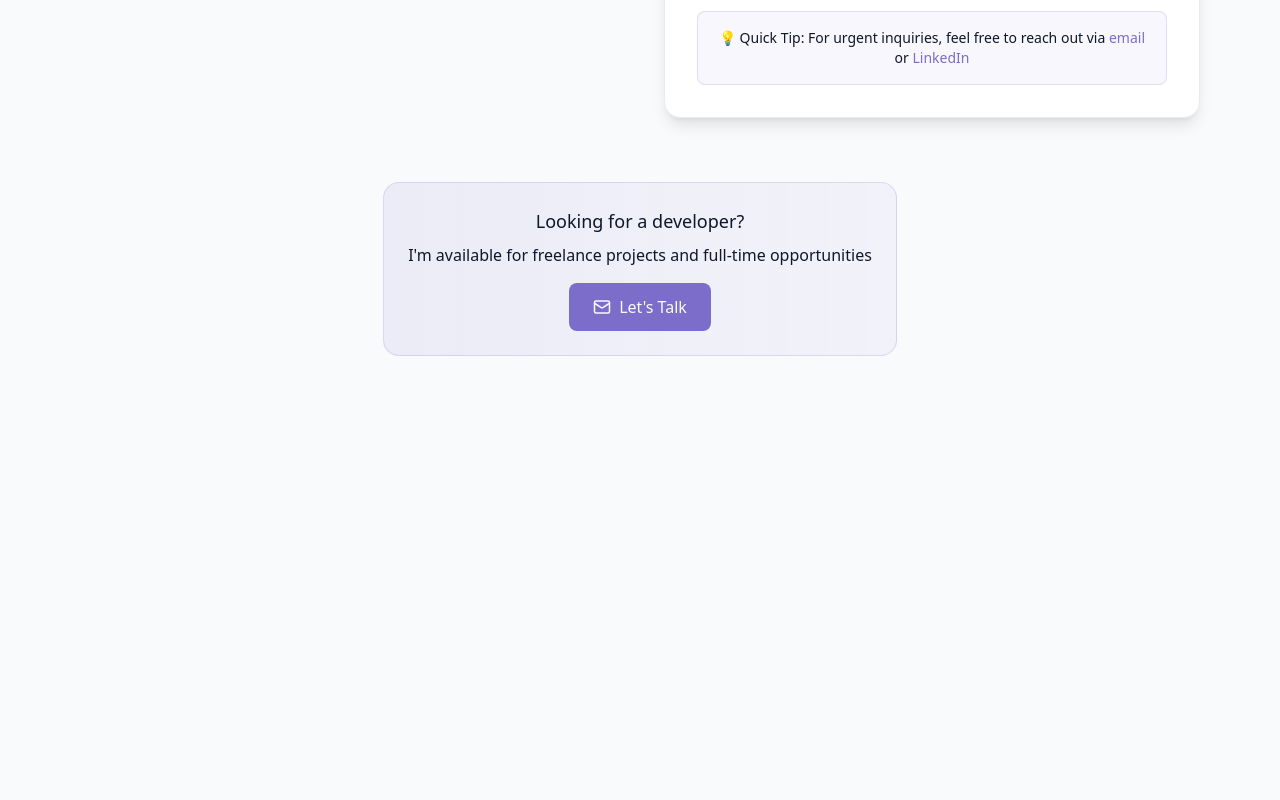
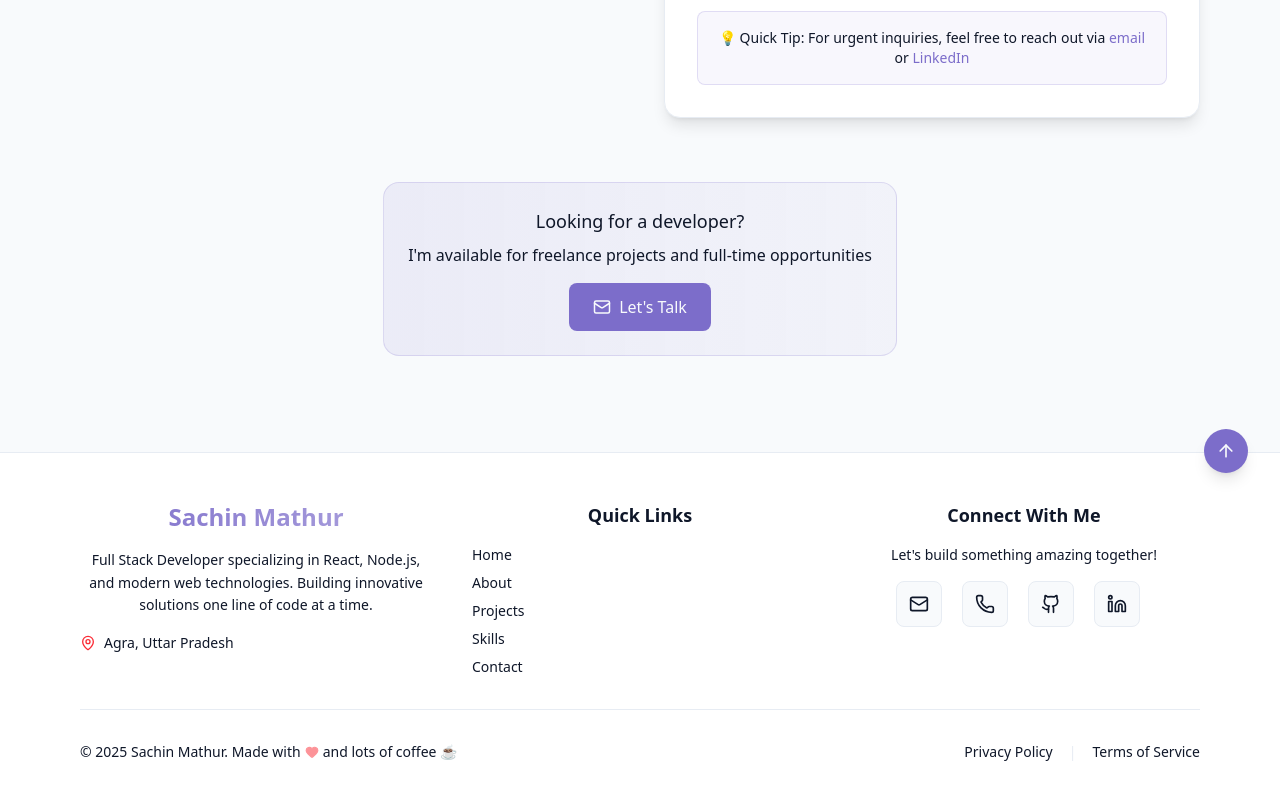
Before and after one commit to SachinM246/my_portfolio, a React (Vite) app: page / in a window 1280 px wide. Shown: the part 5792-6592 px from the top of the page. Before the commit the page ends 6244 px from the top, so only its background shows below. Built offline with nearby package versions, Linux system fonts and the light colour scheme.

Commit message:
Added Footer .

```diff
--- /dev/null
+++ b/src/components/Footer.jsx
@@ -0,0 +1,137 @@
+import { Mail, Phone, MapPin, Github, Linkedin, Heart, ArrowUp } from "lucide-react"
+
+const contactInfo = [
+    {
+        icon: Mail,
+        label: "Email",
+        href: "mailto:sachinmathur246@gmail.com",
+        color: "hover:text-blue-500"
+    },
+    {
+        icon: Phone,
+        label: "Phone",
+        href: "tel:+917060501310",
+        color: "hover:text-green-500"
+    },
+    {
+        icon: Github,
+        label: "GitHub",
+        href: "https://github.com/SachinM246",
+        color: "hover:text-purple-500"
+    },
+    {
+        icon: Linkedin,
+        label: "LinkedIn",
+        href: "https://www.linkedin.com/in/sachin-kumar-581337140/",
+        color: "hover:text-blue-600"
+    }
+]
+
+const quickLinks = [
+    { label: "Home", href: "#hero" },
+    { label: "About", href: "#about" },
+    { label: "Projects", href: "#projects" },
+    { label: "Skills", href: "#skills" },
+    { label: "Contact", href: "#contact" }
+]
+
+export const Footer = () => {
+    const scrollToTop = () => {
+        window.scrollTo({ top: 0, behavior: 'smooth' })
+    }
+
+    return (
+        <footer className="bg-card border-t border-border relative">
+            {/* Main Footer Content */}
+            <div className="container mx-auto max-w-6xl px-4 py-12">
+                <div className="grid grid-cols-1 md:grid-cols-3 gap-8 mb-8">
+                    {/* Brand Section */}
+                    <div className="space-y-4">
+                        <h3 className="text-2xl font-bold bg-gradient-to-r from-primary to-primary/60 bg-clip-text text-transparent">
+                            Sachin Mathur
+                        </h3>
+                        <p className="text-muted-foreground text-sm leading-relaxed">
+                            Full Stack Developer specializing in React, Node.js, and modern web technologies.
+                            Building innovative solutions one line of code at a time.
+                        </p>
+                        <div className="flex items-center gap-2 text-sm text-muted-foreground">
+                            <MapPin size={16} className="text-red-500" />
+                            <span>Agra, Uttar Pradesh</span>
+                        </div>
+                    </div>
+
+                    {/* Quick Links */}
+                    <div className="space-y-4">
+                        <h4 className="text-lg font-semibold text-foreground">Quick Links</h4>
+                        <ul className="space-y-2">
+                            {quickLinks.map((link, index) => (
+                                <li key={index}>
+                                    <a
+                                        href={link.href}
+                                        className="text-muted-foreground hover:text-primary transition-colors duration-300 text-sm flex items-center gap-2 group"
+                                    >
+                                        <span className="w-0 h-0.5 bg-primary group-hover:w-4 transition-all duration-300"></span>
+                                        {link.label}
+                                    </a>
+                                </li>
+                            ))}
+                        </ul>
+                    </div>
+
+                    {/* Connect Section */}
+                    <div className="space-y-4">
+                        <h4 className="text-lg font-semibold text-foreground">Connect With Me</h4>
+                        <p className="text-sm text-muted-foreground mb-4">
+                            Let's build something amazing together!
+                        </p>
+                        <div className="flex flex-wrap gap-5 ml-12">
+                            {contactInfo.map((item, index) => (
+                                <a
+                                    key={index}
+                                    href={item.href}
+                                    target={item.label === "Email" || item.label === "Phone" ? undefined : "_blank"}
+                                    rel={item.label === "Email" || item.label === "Phone" ? undefined : "noopener noreferrer"}
+                                    className={`p-3 bg-background border border-border rounded-lg ${item.color} transition-all duration-300 hover:border-primary/50 hover:-translate-y-1 hover:shadow-lg group`}
+                                    aria-label={item.label}
+                                >
+                                    <item.icon size={20} className="transition-transform group-hover:scale-110" />
+                                </a>
+                            ))}
+                        </div>
+                    </div>
+                </div>
+
+                {/* Divider */}
+                <div className="border-t border-border my-8"></div>
+
+                {/* Bottom Section */}
+                <div className="flex flex-col md:flex-row justify-between items-center gap-4">
+                    <p className="text-sm text-muted-foreground flex items-center gap-1">
+                        &copy; {new Date().getFullYear()} Sachin Mathur. Made with
+                        <Heart size={14} className="text-red-500 fill-red-500 animate-pulse" />
+                        and lots of coffee ☕
+                    </p>
+
+                    <div className="flex items-center gap-4 text-sm">
+                        <a href="#" className="text-muted-foreground hover:text-primary transition-colors">
+                            Privacy Policy
+                        </a>
+                        <span className="text-border">|</span>
+                        <a href="#" className="text-muted-foreground hover:text-primary transition-colors">
+                            Terms of Service
+                        </a>
+                    </div>
+                </div>
+            </div>
+
+            {/* Scroll to Top Button */}
+            <button
+                onClick={scrollToTop}
+                className="absolute right-8 -top-6 p-3 bg-primary text-primary-foreground rounded-full shadow-lg hover:shadow-xl hover:scale-110 transition-all duration-300 group"
+                aria-label="Scroll to top"
+            >
+                <ArrowUp size={20} className="group-hover:-translate-y-1 transition-transform" />
+            </button>
+        </footer>
+    )
+}
--- a/src/pages/Home.jsx
+++ b/src/pages/Home.jsx
@@ -1,5 +1,6 @@
 import { AboutSection } from "../components/AboutSection";
 import { ContactSection } from "../components/ContactSection";
+import { Footer } from "../components/Footer";
 import { HeroSection } from "../components/HeroSection";
 import { Navbar } from "../components/Navbar";
 import { ProjectSection } from "../components/ProjectSection";
@@ -25,6 +26,7 @@ export const Home = () => {
                 <ContactSection />
             </main>
             {/* Footer  */}
+            <Footer />
         </div>
     );
 };
```
